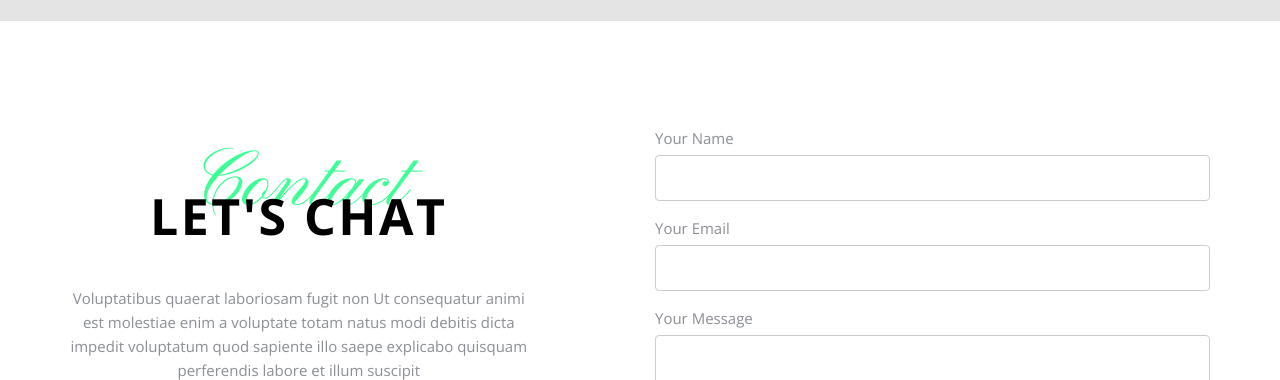
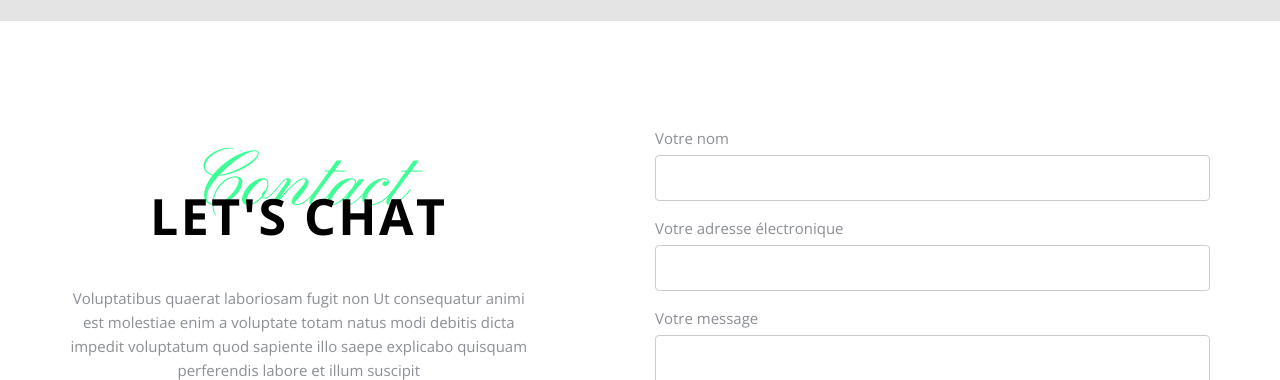
Before and after one commit to lu-ur2/SiteResto, a website: page index.html in a window 1280 px wide. Shown: the part 6457-6837 px from the top of the page. Drawn offline with nearby package versions, Linux system fonts and the light colour scheme; files whose address does not match are found by name.

Commit message:
Formulaire de contact en français

```diff
--- a/index.html
+++ b/index.html
@@ -439,19 +439,19 @@
           <div class="col-md-6 col-md-push-1 probootstrap-animate">
             <form method="post" class="probootstrap-form">
               <div class="form-group">
-                <label for="c_name">Your Name</label>
+                <label for="c_name">Votre nom</label>
                 <div class="form-field">
                   <input type="text" id="c_name" class="form-control">
                 </div>
               </div>
               <div class="form-group">
-                <label for="c_email">Your Email</label>
+                <label for="c_email">Votre adresse électronique</label>
                 <div class="form-field">
                   <input type="text" id="c_email" class="form-control">
                 </div>
               </div>
               <div class="form-group">
-                <label for="c_message">Your Message</label>
+                <label for="c_message">Votre message</label>
                 <div class="form-field">
                   <textarea name="c_message" id="c_message" cols="30" rows="10" class="form-control"></textarea>
                 </div>
```
